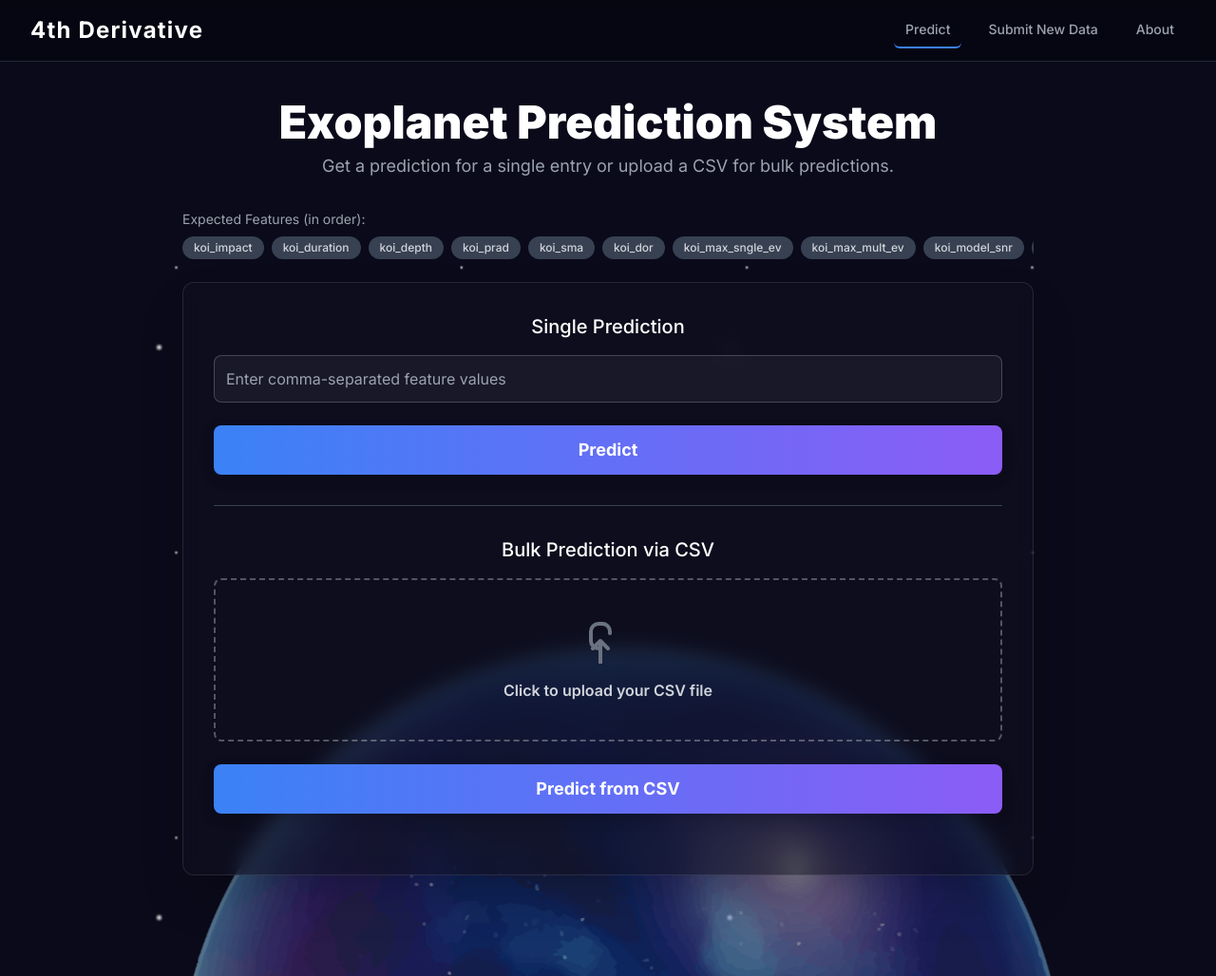
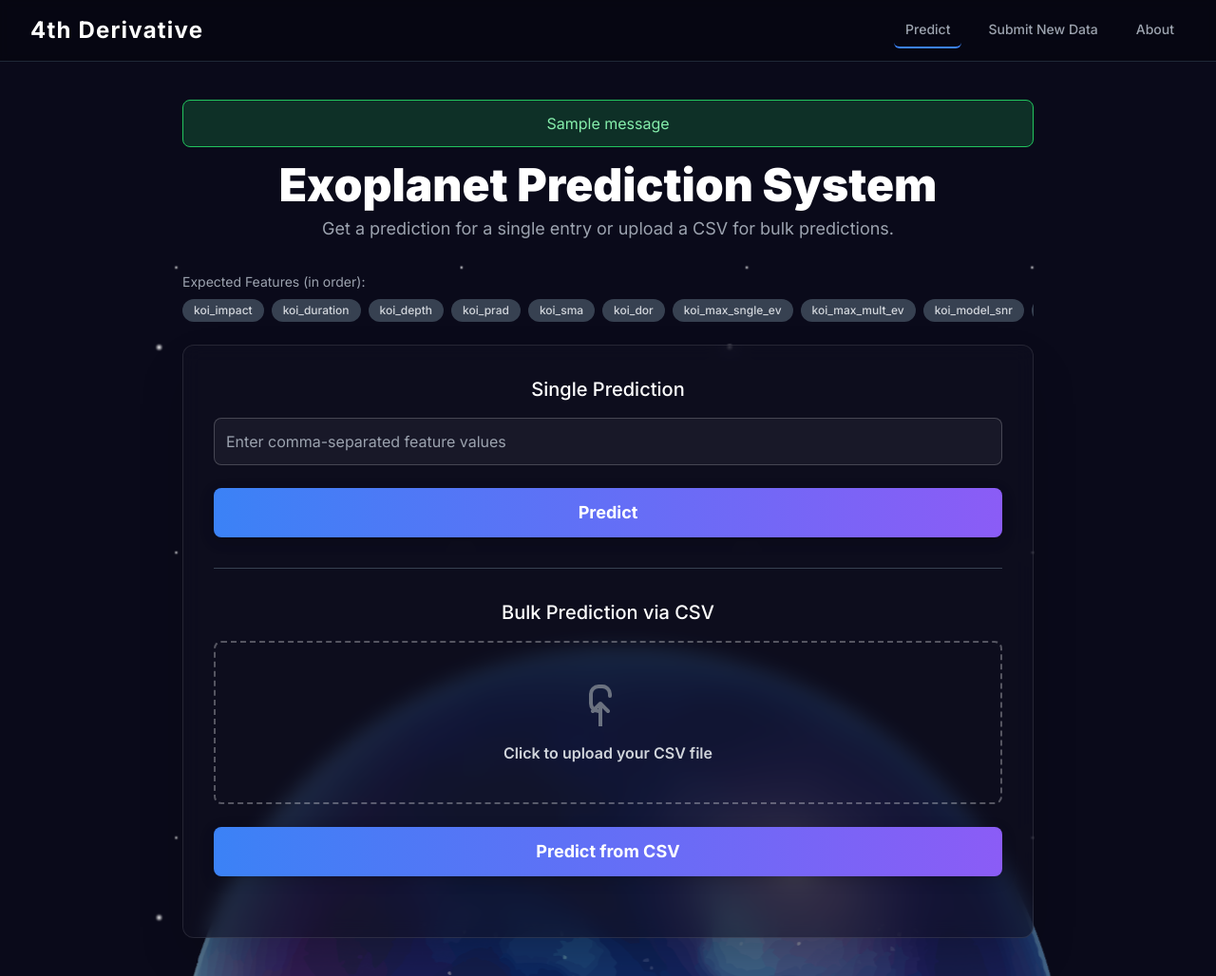
Before and after one commit to TastelessCandyzzz/Exoplanet_Detection, a Flask app: page / in a window 1280 px wide. Shown: the whole page at 95% size. Run offline with Flask 3, Linux system fonts and the light colour scheme; one stand-in notice (Sample message) is shown; some libraries are stand-ins or nearby versions.

Commit message:
data submission feedback

```diff
--- a/templates/base.html
+++ b/templates/base.html
@@ -33,6 +33,16 @@
 
     <main class="main-content">
         <div class="py-10 px-4">
+			{% with messages = get_flashed_messages(with_categories=true) %}
+                {% if messages %}
+                    {% for category, message in messages %}
+                        {% set color = 'green' if category == 'success' else 'red' %}
+                        <div class="max-w-4xl mx-auto mb-4 bg-{{ color }}-500/20 border border-{{ color }}-500 text-{{ color }}-300 px-4 py-3 rounded-lg text-center" role="alert">
+                          {{ message }}
+                        </div>
+                    {% endfor %}
+                {% endif %}
+            {% endwith %}
             {% block content %}{% endblock %}
         </div>
     </main>
```
Also changed, not shown: 3 other files.
